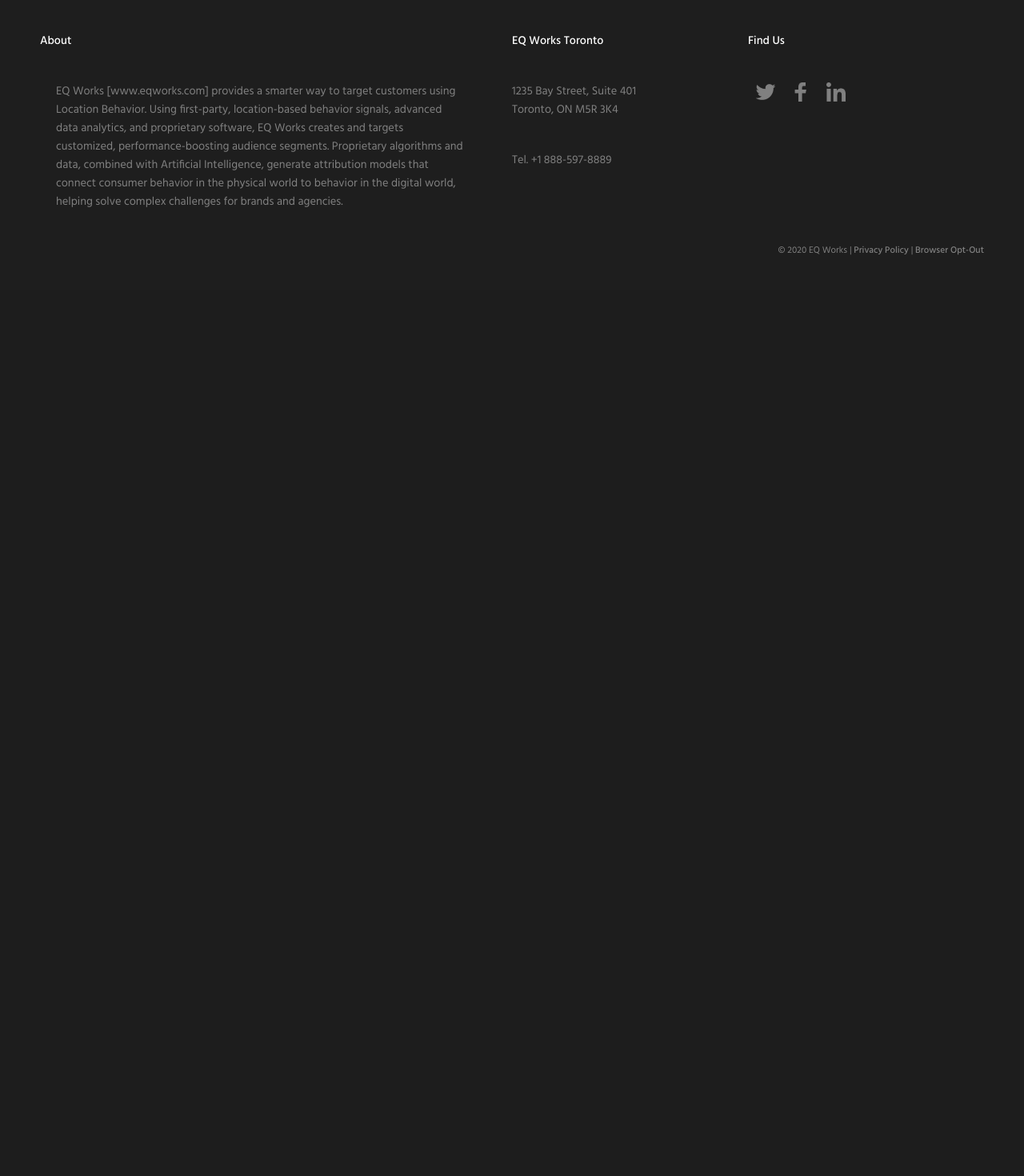
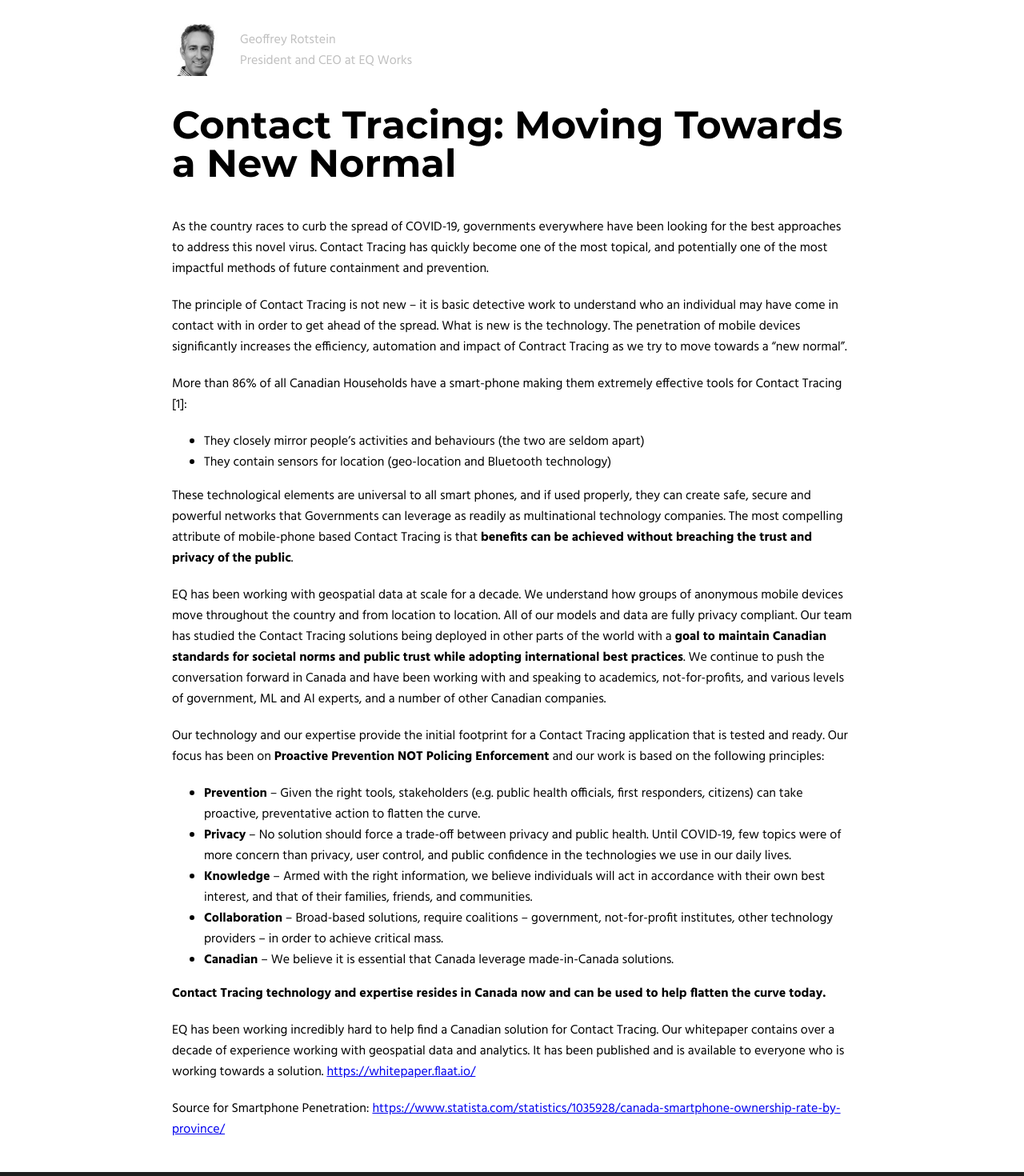
Before and after one commit to EQWorks/eqworks.github.io, a Next.js app: page /covid-19 in a window 1280 px wide. Shown: the part 820-2290 px from the top of the page at 80% size. Before the commit the page ends 1182 px from the top, so only its background shows below. Built offline with nearby package versions, Linux system fonts and the light colour scheme; a web font is replaced by a local one.

Commit message:
Build article and hero components for covid-19 - Update sample-section to include breakpoint css.

```diff
--- /dev/null
+++ b/components/covid-19/article.js
@@ -0,0 +1,182 @@
+import styled from 'styled-components'
+
+import * as StyleConstant from '../../utils/style-constants'
+import { breakpoint } from '../../utils/style-breakpoints'
+
+const SectionStyled = styled.section`
+  margin: 0 auto;
+  max-width: ${StyleConstant.width.article};
+  padding: 20px;
+  article {
+    a {
+      word-wrap: break-word;
+    }
+    h2 {
+      font-size: 2em;
+      ${breakpoint.sm`
+        font-size: 3em;
+      `}
+    }
+    p {
+      margin: 0 0 20px 0;
+    }
+    .bold {
+      font-family: copyBold, sans-serif;
+    }
+  }
+  .header {
+    align-items: center;
+    display: flex;
+    padding: 30px 0 0 0;
+    img {
+      max-width: 65px;
+    }
+    p {
+      color: ${StyleConstant.color.greyLight};
+      padding: 0 0 0 10px;
+      ${breakpoint.sm`
+        padding: 0 0 0 20px;
+      `}
+    }
+  }
+`
+
+const Article = () => {
+  return (
+    <SectionStyled>
+      <div className='header'>
+        <img
+          alt='headshot of geoff rotstein'
+          src='/images/covid-19/article.jpg'
+        />
+        <p>
+          Geoffrey Rotstein
+          <br />
+          President and CEO at EQ Works
+        </p>
+      </div>
+      <article>
+        <h2>Contact Tracing: Moving Towards a New Normal</h2>
+        <p>
+          As the country races to curb the spread of COVID-19, governments
+          everywhere have been looking for the best approaches to address this
+          novel virus. Contact Tracing has quickly become one of the most
+          topical, and potentially one of the most impactful methods of future
+          containment and prevention.
+        </p>
+        <p>
+          The principle of Contact Tracing is not new – it is basic detective
+          work to understand who an individual may have come in contact with in
+          order to get ahead of the spread. What is new is the technology. The
+          penetration of mobile devices significantly increases the efficiency,
+          automation and impact of Contract Tracing as we try to move towards a
+          “new normal”.
+        </p>
+        <p>
+          More than 86% of all Canadian Households have a smart-phone making
+          them extremely effective tools for Contact Tracing [1]:
+        </p>
+        <ul>
+          <li>
+            They closely mirror people’s activities and behaviours (the two are
+            seldom apart)
+          </li>
+          <li>
+            They contain sensors for location (geo-location and Bluetooth
+            technology)
+          </li>
+        </ul>
+        <p>
+          These technological elements are universal to all smart phones, and if
+          used properly, they can create safe, secure and powerful networks that
+          Governments can leverage as readily as multinational technology
+          companies. The most compelling attribute of mobile-phone based Contact
+          Tracing is that{' '}
+          <span className='bold'>
+            benefits can be achieved without breaching the trust and privacy of
+            the public
+          </span>
+          .
+        </p>
+        <p>
+          EQ has been working with geospatial data at scale for a decade. We
+          understand how groups of anonymous mobile devices move throughout the
+          country and from location to location. All of our models and data are
+          fully privacy compliant. Our team has studied the Contact Tracing
+          solutions being deployed in other parts of the world with a{' '}
+          <span className='bold'>
+            goal to maintain Canadian standards for societal norms and public
+            trust while adopting international best practices
+          </span>
+          . We continue to push the conversation forward in Canada and have been
+          working with and speaking to academics, not-for-profits, and various
+          levels of government, ML and AI experts, and a number of other
+          Canadian companies.
+        </p>
+        <p>
+          Our technology and our expertise provide the initial footprint for a
+          Contact Tracing application that is tested and ready. Our focus has
+          been on{' '}
+          <span className='bold'>
+            Proactive Prevention NOT Policing Enforcement
+          </span>{' '}
+          and our work is based on the following principles:
+        </p>
+        <ul>
+          <li>
+            <span className='bold'>Prevention</span> – Given the right tools,
+            stakeholders (e.g. public health officials, first responders,
+            citizens) can take proactive, preventative action to flatten the
+            curve.
+          </li>
+          <li>
+            <span className='bold'>Privacy</span> – No solution should force a
+            trade-off between privacy and public health. Until COVID-19, few
+            topics were of more concern than privacy, user control, and public
+            confidence in the technologies we use in our daily lives.
+          </li>
+          <li>
+            <span className='bold'>Knowledge</span> – Armed with the right
+            information, we believe individuals will act in accordance with
+            their own best interest, and that of their families, friends, and
+            communities.
+          </li>
+          <li>
+            <span className='bold'>Collaboration</span> – Broad-based solutions,
+            require coalitions – government, not-for-profit institutes, other
+            technology providers – in order to achieve critical mass.
+          </li>
+          <li>
+            <span className='bold'>Canadian</span> – We believe it is essential
+            that Canada leverage made-in-Canada solutions.
+          </li>
+        </ul>
+        <p className='bold'>
+          Contact Tracing technology and expertise resides in Canada now and can
+          be used to help flatten the curve today.
+        </p>
+        <p>
+          EQ has been working incredibly hard to help find a Canadian solution
+          for Contact Tracing. Our whitepaper contains over a decade of
+          experience working with geospatial data and analytics. It has been
+          published and is available to everyone who is working towards a
+          solution.{' '}
+          <a href='https://whitepaper.flaat.io/' target='_blank'>
+            https://whitepaper.flaat.io/
+          </a>
+        </p>
+        <p className='footer'>
+          Source for Smartphone Penetration:{' '}
+          <a
+            href='https://www.statista.com/statistics/1035928/canada-smartphone-ownership-rate-by-province/'
+            target='_blank'
+          >
+            https://www.statista.com/statistics/1035928/canada-smartphone-ownership-rate-by-province/
+          </a>
+        </p>
+      </article>
+    </SectionStyled>
+  )
+}
+
+export default Article
--- a/components/sample-section.js
+++ b/components/sample-section.js
@@ -3,7 +3,11 @@
 import * as StyleConstant from '../../utils/style-constants'
 import { breakpoint } from '../../utils/style-breakpoints'
 
-const SectionStyled = styled.section``
+const SectionStyled = styled.section`
+  ${breakpoint.sm`
+    display: none;
+  `}
+`
 
 const Section = () => {
   return (
--- a/pages/covid-19.js
+++ b/pages/covid-19.js
@@ -1,9 +1,11 @@
 import Hero from '../components/covid-19/hero'
+import Article from '../components/covid-19/article'
 
 const Covid19 = () => {
   return (
     <>
       <Hero />
+      <Article />
     </>
   )
 }
```
